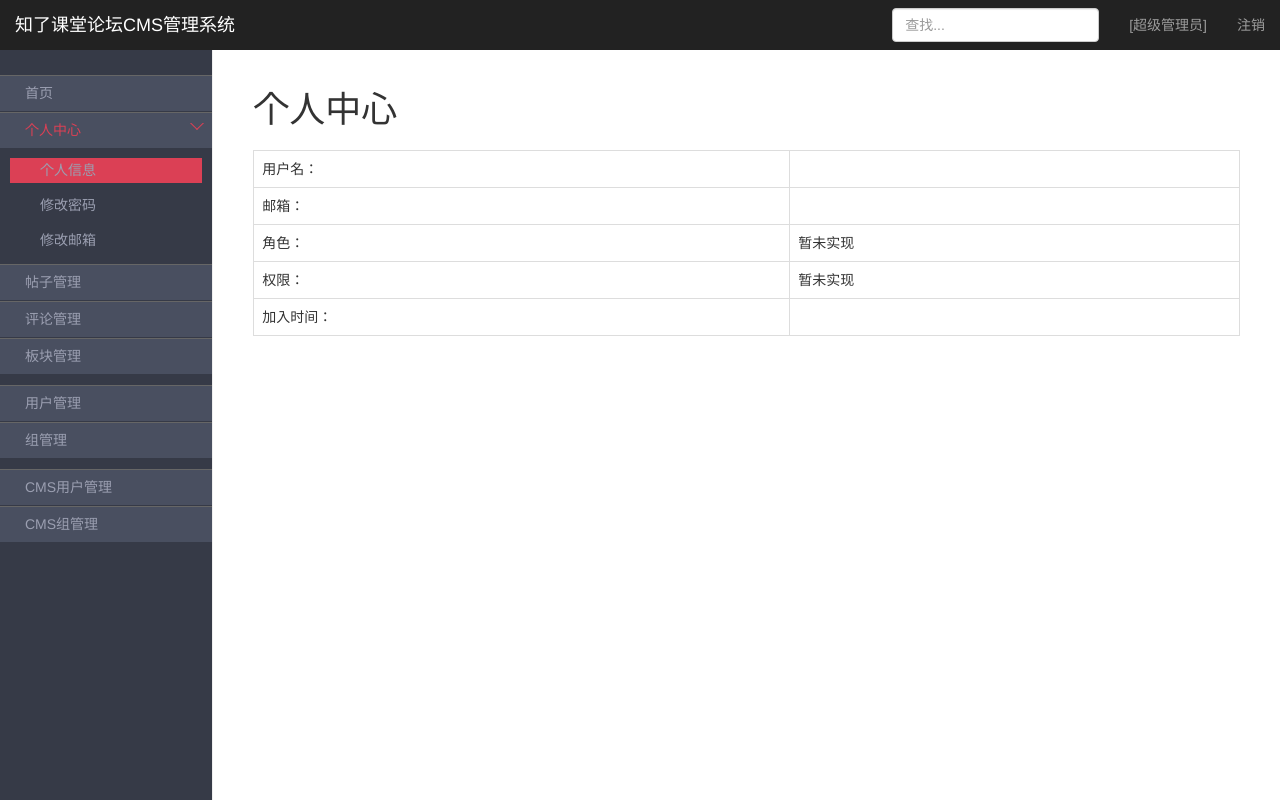
After one commit to liaokongVFX/bbs, a Flask app: template templates/cms/cms_profile.html in a window 1280 px wide. The commit adds this page. Run offline with Flask 2, Linux system fonts and the light colour scheme; the template is opened without the code that fills it, so the values that code supplies are empty; some libraries are stand-ins or nearby versions.

Commit message:
finish profile

```diff
--- a/apps/cms/__init__.py
+++ b/apps/cms/__init__.py
@@ -3,3 +3,5 @@
 # Author  : LiaoKong
 
 from .views import bp
+
+import apps.cms.hooks
--- a/apps/cms/models.py
+++ b/apps/cms/models.py
@@ -4,13 +4,12 @@
 
 from datetime import datetime
 
-from flask_login import UserMixin
 from werkzeug.security import check_password_hash, generate_password_hash
 
 from exts import db
 
 
-class CMSUser(db.Model, UserMixin):
+class CMSUser(db.Model):
     __tablename__ = "cms_user"
     id = db.Column(db.Integer, primary_key=True, autoincrement=True)
     username = db.Column(db.String(50), nullable=False)
--- a/bbs.py
+++ b/bbs.py
@@ -3,6 +3,7 @@
 # Author  : LiaoKong
 
 from flask import Flask
+from flask_wtf import CSRFProtect
 
 from apps.cms import bp as cms_bp
 from apps.front import bp as front_bp
@@ -15,13 +16,17 @@ import config
 
 def create_app():
     app = Flask(__name__)
+
     app.config.from_object(config)
+    app.jinja_env.trim_blocks = True
+    app.jinja_env.lstrip_blocks = True
 
     app.register_blueprint(cms_bp)
     app.register_blueprint(front_bp)
     app.register_blueprint(common_bp)
 
     db.init_app(app)
+    CSRFProtect(app)
 
     return app
 
--- a/config.py
+++ b/config.py
@@ -19,3 +19,5 @@ DB_URI = 'mysql+pymysql://%s:%s@%s:%s/%s?charset=utf8mb4' % (DB_USERNAME, DB_PAS
 
 SQLALCHEMY_DATABASE_URI = DB_URI
 SQLALCHEMY_TRACK_MODIFICATIONS = False
+
+CMS_USER_ID = "dfggdfgdf"
--- /dev/null
+++ b/static/cms/css/cms_base.css
@@ -0,0 +1,193 @@
+/*
+ * Base structure
+ */
+
+/* Move down content because we have a fixed navbar that is 50px tall */
+body {
+    padding-top: 50px;
+    overflow: hidden;
+}
+
+/*
+ * Global add-ons
+ */
+
+.sub-header {
+  padding-bottom: 10px;
+  border-bottom: 1px solid #eee;
+}
+
+/*
+ * Top navigation
+ * Hide default border to remove 1px line.
+ */
+.navbar-fixed-top {
+  border: 0;
+}
+
+/*
+ * Sidebar
+ */
+
+/* Hide for mobile, show later */
+.sidebar {
+  display: none;
+}
+@media (min-width: 768px) {
+  .sidebar {
+    position: fixed;
+    top: 51px;
+    bottom: 0;
+    left: 0;
+    z-index: 1000;
+    display: block;
+    padding: 20px;
+    overflow-x: hidden;
+    overflow-y: auto; /* Scrollable contents if viewport is shorter than content. */
+    background-color: #363a47;
+    border-right: 1px solid #eee;
+    margin-top: -1px;
+  }
+}
+
+.nav-sidebar{
+    padding: 5px 0;
+    margin-left: -20px;
+    margin-right: -20px;
+}
+
+.nav-sidebar > li{
+    background: #494f60;
+    border-bottom: 1px solid #363a47;
+    border-top: 1px solid #666;
+    line-height: 35px;
+}
+
+.nav-sidebar > li > a {
+    background: #494f60;
+    color: #9b9fb1;
+    margin-left: 25px;
+    display: block;
+}
+
+.nav-sidebar > li a span{
+    float: right;
+    width: 10px;
+    height:10px;
+    border-style: solid;
+    border-color: #9b9fb1 #9b9fb1 transparent transparent;
+    border-width: 1px;
+    transform: rotate(45deg);
+    position: relative;
+    top: 10px;
+    margin-right: 10px;
+}
+
+.nav-sidebar > li > a:hover{
+    color: #fff;
+    background: #494f60;
+    text-decoration: none;
+}
+
+.nav-sidebar > li > .subnav{
+    display: none;
+}
+
+.nav-sidebar > li.unfold{
+    background: #494f60;
+}
+
+.nav-sidebar > li.unfold > .subnav{
+    display: block;
+}
+
+.nav-sidebar > li.unfold > a{
+    color: #db4055;
+}
+
+.nav-sidebar > li.unfold > a span{
+    transform: rotate(135deg);
+    top: 5px;
+    border-color: #db4055 #db4055 transparent transparent;
+}
+
+.subnav{
+    padding-left: 10px;
+    padding-right: 10px;
+    background: #363a47;
+    overflow: hidden;
+}
+
+.subnav li{
+    overflow: hidden;
+    margin-top: 10px;
+    line-height: 25px;
+    height: 25px;
+}
+
+.subnav li.active{
+    background: #db4055;
+}
+
+.subnav li a{
+    /*display: block;*/
+    color: #9b9fb1;
+    padding-left: 30px;
+    height:25px;
+    line-height: 25px;
+}
+
+.subnav li a:hover{
+    color: #fff;
+}
+
+.nav-group{
+    margin-top: 10px;
+}
+
+
+.main {
+  padding: 20px;
+}
+@media (min-width: 768px) {
+  .main {
+    padding-right: 40px;
+    padding-left: 40px;
+  }
+}
+.main .page-header {
+  margin-top: 0;
+}
+
+
+/*
+ * Placeholder dashboard ideas
+ */
+
+.placeholders {
+  margin-bottom: 30px;
+  text-align: center;
+}
+.placeholders h4 {
+  margin-bottom: 0;
+}
+.placeholder {
+  margin-bottom: 20px;
+}
+.placeholder img {
+  display: inline-block;
+  border-radius: 50%;
+}
+
+.main_content{
+    margin-top: 20px;
+}
+
+
+
+.top-group{
+    padding: 5px 10px;
+    border-radius: 2px;
+    background: #ecedf0;
+    overflow: hidden;
+}
--- /dev/null
+++ b/static/cms/js/cms_base.js
@@ -0,0 +1,64 @@
+/**
+ * Created by Administrator on 2016/12/17.
+ */
+
+$(function () {
+    $('.nav-sidebar>li>a').click(function (event) {
+        var that = $(this);
+        if(that.children('a').attr('href') == '#'){
+            event.preventDefault();
+        }
+        if(that.parent().hasClass('unfold')){
+            that.parent().removeClass('unfold');
+        }else{
+            that.parent().addClass('unfold').siblings().removeClass('unfold');
+        }
+        console.log('coming....');
+    });
+
+    $('.nav-sidebar a').mouseleave(function () {
+        $(this).css('text-decoration','none');
+    });
+});
+
+
+$(function () {
+    var url = window.location.href;
+    if(url.indexOf('profile') >= 0){
+        var profileLi = $('.profile-li');
+        profileLi.addClass('unfold').siblings().removeClass('unfold');
+        profileLi.children('.subnav').children().eq(0).addClass('active').siblings().removeClass('active');
+    } else if(url.indexOf('resetpwd') >= 0){
+        var profileLi = $('.profile-li');
+        profileLi.addClass('unfold').siblings().removeClass('unfold');
+        profileLi.children('.subnav').children().eq(1).addClass('active').siblings().removeClass('active');
+    } else if(url.indexOf('resetemail') >= 0){
+        var profileLi = $('.profile-li');
+        profileLi.addClass('unfold').siblings().removeClass('unfold');
+        profileLi.children('.subnav').children().eq(2).addClass('active').siblings().removeClass('active');
+    } else if(url.indexOf('posts') >= 0){
+        var postManageLi = $('.post-manage');
+        postManageLi.addClass('unfold').siblings().removeClass('unfold');
+    }else if(url.indexOf('boards') >= 0){
+        var boardManageLi = $('.board-manage');
+        boardManageLi.addClass('unfold').siblings().removeClass('unfold');
+    }else if(url.indexOf('permissions') >= 0){
+        var permissionManageLi = $('.permission-manage');
+        permissionManageLi.addClass('unfold').siblings().removeClass('unfold');
+    }else if(url.indexOf('roles') >= 0){
+        var roleManageLi = $('.role-manage');
+        roleManageLi.addClass('unfold').siblings().removeClass('unfold');
+    }else if(url.indexOf('users') >= 0){
+        var userManageLi = $('.user-manage');
+        userManageLi.addClass('unfold').siblings().removeClass('unfold');
+    }else if(url.indexOf('cmsuser_manage') >= 0){
+        var cmsuserManageLi = $('.cmsuser-manage');
+        cmsuserManageLi.addClass('unfold').siblings().removeClass('unfold');
+    }else if(url.indexOf('cmsrole_manage') >= 0){
+        var cmsroleManageLi = $('.cmsrole-manage');
+        cmsroleManageLi.addClass('unfold').siblings().removeClass('unfold');
+    }else if(url.indexOf('comments') >= 0) {
+        var commentsManageLi = $('.comments-manage');
+        commentsManageLi.addClass('unfold').siblings().removeClass('unfold');
+    }
+});
--- /dev/null
+++ b/templates/cms/cms_base.html
@@ -0,0 +1,74 @@
+<!DOCTYPE html>
+{% from "common/_macros.html" import static %}
+
+<html lang="en">
+<head>
+    <meta charset="UTF-8">
+    <title>{% block title %}{% endblock %}</title>
+    <script src="http://cdn.bootcss.com/jquery/3.1.1/jquery.min.js"></script>
+    <link href="http://cdn.bootcss.com/bootstrap/3.3.7/css/bootstrap.min.css" rel="stylesheet">
+    <script src="http://cdn.bootcss.com/bootstrap/3.3.7/js/bootstrap.min.js"></script>
+    <link rel="stylesheet" href="{{ static('cms/css/cms_base.css') }}">
+    <script src="{{ static('cms/js/cms_base.js') }}"></script>
+    {% block head %}{% endblock %}
+</head>
+<body>
+<nav class="navbar navbar-inverse navbar-fixed-top" role="navigation">
+    <div class="container-fluid">
+        <div class="navbar-header">
+            <button type="button" class="navbar-toggle collapsed" data-toggle="collapse" data-target="#navbar"
+                    aria-expanded="false" aria-controls="navbar">
+                <span class="sr-only">Toggle navigation</span>
+                <span class="icon-bar"></span>
+                <span class="icon-bar"></span>
+                <span class="icon-bar"></span>
+            </button>
+            <a class="navbar-brand" href="#">知了课堂论坛CMS管理系统</a>
+        </div>
+        <div id="navbar" class="navbar-collapse collapse">
+            <ul class="nav navbar-nav navbar-right">
+                <li><a href="#">{{ g.cms_user.username }}<span>[超级管理员]</span></a></li>
+                <li><a href="{{ url_for('cms.logout') }}">注销</a></li>
+            </ul>
+            <form class="navbar-form navbar-right">
+                <input type="text" class="form-control" placeholder="查找...">
+            </form>
+        </div>
+    </div>
+</nav>
+
+<div class="container-fluid">
+    <div class="row">
+        <div class="col-sm-3 col-md-2 sidebar">
+            <ul class="nav-sidebar">
+                <li class="unfold"><a href="#">首页</a></li>
+                <li class="profile-li">
+                    <a href="#">个人中心<span></span></a>
+                    <ul class="subnav">
+                        <li><a href="{{ url_for('cms.profile') }}">个人信息</a></li>
+                        <li><a href="{{ url_for('cms.resetpwd') }}">修改密码</a></li>
+                        <li><a href="#">修改邮箱</a></li>
+                    </ul>
+                </li>
+
+                <li class="nav-group post-manage"><a href="#">帖子管理</a></li>
+                <li class="comments-manage"><a href="#">评论管理</a></li>
+                <li class="board-manage"><a href="#">板块管理</a></li>
+
+                <li class="nav-group user-manage"><a href="#">用户管理</a></li>
+                <li class="role-manage"><a href="#">组管理</a></li>
+
+                <li class="nav-group cmsuser-manage"><a href="#">CMS用户管理</a></li>
+                <li class="cmsrole-manage"><a href="#">CMS组管理</a></li>
+            </ul>
+        </div>
+        <div class="col-sm-9 col-sm-offset-3 col-md-10 col-md-offset-2 main">
+            <h1>{% block page_title %}{% endblock %}</h1>
+            <div class="main_content">
+                {% block main_content %}{% endblock %}
+            </div>
+        </div>
+    </div>
+</div>
+</body>
+</html>
--- a/templates/cms/cms_login.html
+++ b/templates/cms/cms_login.html
@@ -23,6 +23,7 @@
 
     <form class="form-signin" method="post">
         <h2 class="form-signin-heading">请登录</h2>
+        <input type="hidden" name="csrf_token" value="{{ csrf_token() }}">
         <label for="inputEmail" class="sr-only">邮箱</label>
         <input type="email" id="inputEmail" class="form-control" placeholder="邮箱地址" name="email" required autofocus>
         <label for="inputPassword" class="sr-only">密码</label>
--- /dev/null
+++ b/templates/cms/cms_profile.html
@@ -0,0 +1,39 @@
+{% extends "cms/cms_base.html" %}
+
+{% block title %}
+    个人中心
+{% endblock %}
+
+{% block page_title %}
+    {{ self.title() }}
+{% endblock %}
+
+{% block main_content %}
+    {% set user = g.cms_user %}
+    <table class="table table-bordered">
+        <tbody>
+        <tr>
+            <td>用户名：</td>
+            <td>{{ user.username }}</td>
+        </tr>
+        <tr>
+            <td>邮箱：</td>
+            <td>{{ user.email }}</td>
+        </tr>
+        <tr>
+            <td>角色：</td>
+            <td>暂未实现</td>
+        </tr>
+        <tr>
+            <td>权限：</td>
+            <td>暂未实现</td>
+        </tr>
+        <tr>
+            <td>加入时间：</td>
+            <td>{{ user.join_time }}</td>
+        </tr>
+
+
+        </tbody>
+    </table>
+{% endblock %}
--- /dev/null
+++ b/templates/common/_macros.html
@@ -0,0 +1,3 @@
+{% macro static(filename) -%}
+    {{ url_for('static',filename=filename) }}
+{%- endmacro %}
```
Also changed, not shown: apps/cms/decorators.py (added, +20 -0 lines), apps/cms/hooks.py (added, +18 -0 lines), apps/cms/views.py (+33 -3 lines), templates/cms/cms_index.html (added, +9 -0 lines), templates/cms/cms_resetpwd.html (added, +49 -0 lines).
